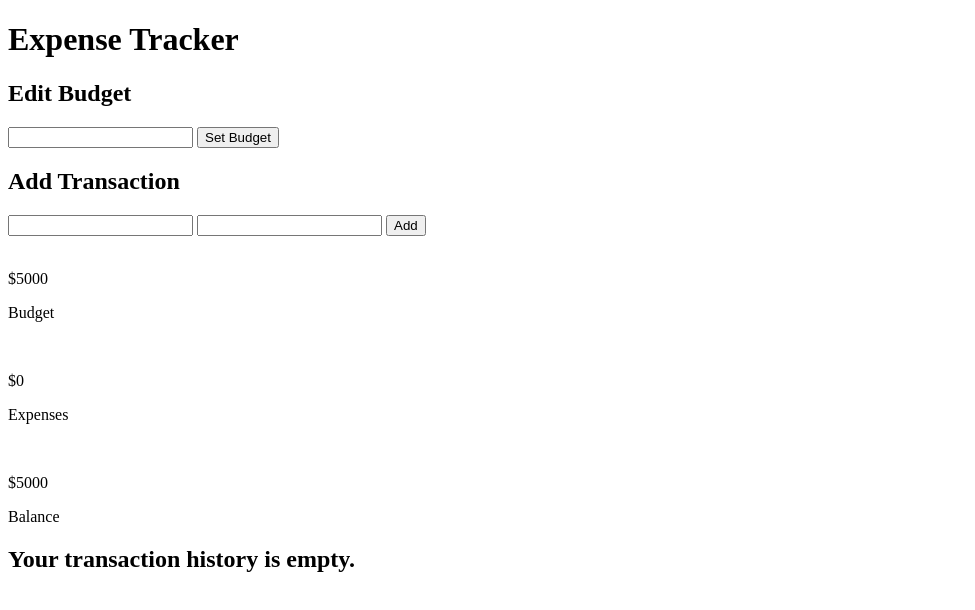
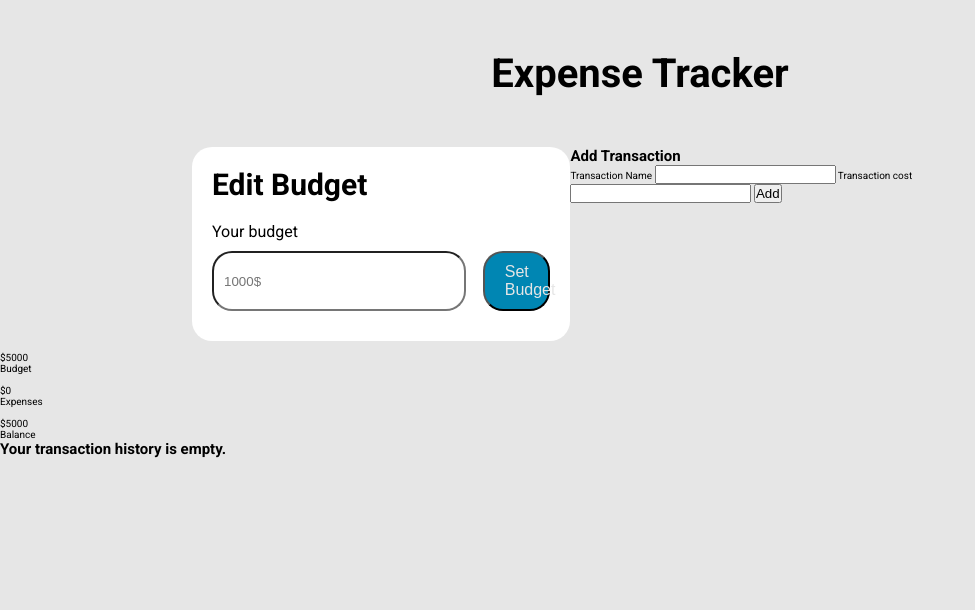
Before and after one commit to MarioMilosevic/Expense-Tracker, a website built with Vite: page index.html in a window 1280 px wide. Shown: the whole page, without its empty margins (0-975 px from the left). Built offline with nearby package versions, Linux system fonts and the light colour scheme.

Commit message:
Finish edit budget div

```diff
--- a/index.html
+++ b/index.html
@@ -3,6 +3,10 @@
   <head>
     <meta charset="UTF-8" />
     <meta name="viewport" content="width=device-width, initial-scale=1.0" />
+    <link rel="preconnect" href="https://fonts.googleapis.com">
+<link rel="preconnect" href="https://fonts.gstatic.com" crossorigin>
+<link href="https://fonts.googleapis.com/css2?family=Lato:wght@300;400;700&family=Open+Sans:wght@400;500;600;700&family=Poppins&family=Roboto:wght@400;500;700&display=swap" rel="stylesheet">
+<link rel="stylesheet" href="/style.css">
     <title>Expense Tracker</title>
   </head>
   <body>
@@ -14,21 +18,25 @@
         <div class="editBudget">
           <h2>Edit Budget</h2>
           <div class="budget">
-            <label for="budget"></label>
-            <input type="number" id="budget" />
-            <button>Set Budget</button>
+            <label for="budget">Your budget</label>
+            <div class="budgetInput">
+              <input type="text" id="budget" placeholder="1000$"/>
+              <button>Set Budget</button>
+            </div>
           </div>
+        </div>
+
           <div class="transactionDiv">
             <h2>Add Transaction</h2>
             <div class="transaction">
-              <label for="transactionName"></label>
-              <input type="number" id="transactionName" />
-              <label for="transactionCost"></label>
-              <input type="number" id="transactionCost" />
+              <label for="transactionName">Transaction Name</label>
+              <input type="text" id="transactionName" />
+              <label for="transactionCost">Transaction cost</label>
+              <input type="text" id="transactionCost" />
               <button>Add</button>
             </div>
           </div>
-        </div>
+
       </div>
       <div class="money">
         <div class="budgetNum">
--- /dev/null
+++ b/style.css
@@ -0,0 +1,85 @@
+:root{
+  --body--background-color: #e6e6e6;
+  --secondary--color: #fff;
+  --cta--color: #0086b3;
+}
+
+* {
+  margin: 0;
+  padding: 0;
+  box-sizing: border-box;
+}
+
+body {
+  font-family: "Lato", sans-serif;
+  font-family: "Open Sans", sans-serif;
+  font-family: "Poppins", sans-serif;
+  font-family: "Roboto", sans-serif;
+  background-color: var(--body--background-color)
+}
+
+html{
+  font-size: 62.5%;
+}
+
+header{
+  /* border: 1px solid black; */
+  margin:5rem 0;
+  text-align: center;
+  font-size: 2rem;
+}
+
+.operations{
+  /* border: 1px solid black; */
+  display: flex;
+  justify-content: space-between;
+  width:70%;
+  margin: 2rem auto 0;
+}
+
+.editBudget{
+  /* border: 1px solid black; */
+  display: flex;
+  flex-direction: column;
+  padding: 2rem;
+  background-color: var(--secondary--color);
+  border-radius: 2rem;
+  width: 45%;
+
+}
+.editBudget h2 {
+  font-size: 3rem;
+}
+
+.budget{
+  /* border: 1px solid black; */
+  height: 100%;
+  margin-top: 2rem;
+  display: flex;
+  flex-direction: column;
+  font-size: 1.6rem;
+}
+
+.budgetInput {
+  width: 100%;
+  /* border: 1px solid black; */
+  margin: 1rem 0;
+  display: flex;
+  justify-content: space-between;
+}
+
+.budgetInput input {
+  width: 75%;
+  border-radius: 2rem;
+  padding-left: 1rem;
+}
+
+.budgetInput button {
+background-color: var(--cta--color);
+color: var(--body--background-color);
+padding:1rem 2rem;
+border-radius: 2rem;
+width: 20%;
+height: 100%;
+font-size: 1.6rem;
+}
```
